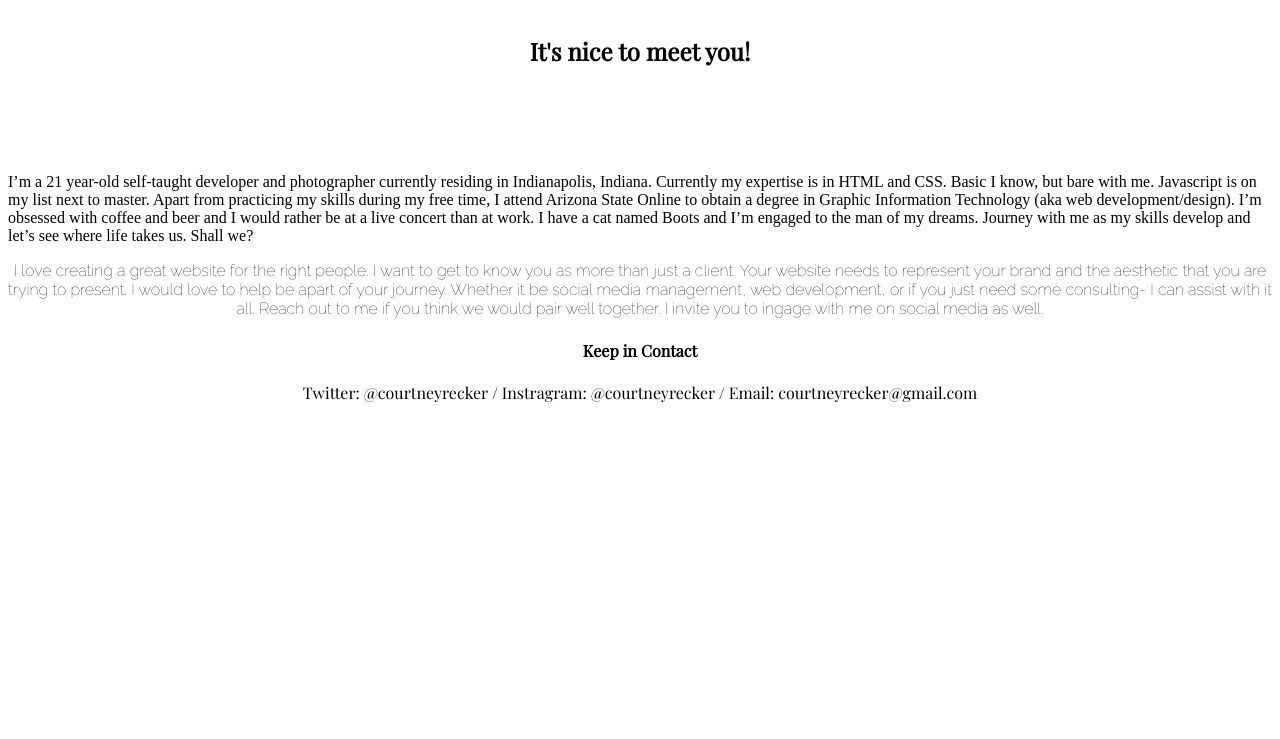
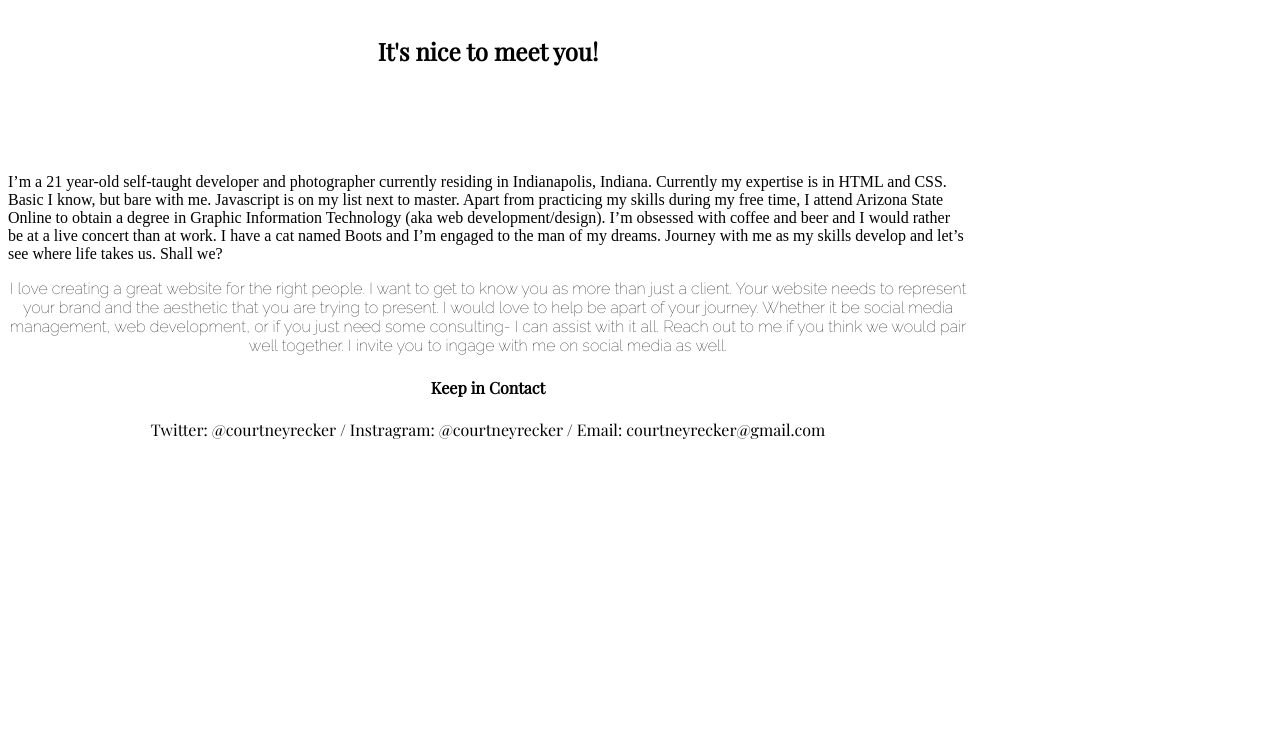
Before and after one commit to courtneyrecker/courtneyrecker.github.io, a plain HTML site: page index.html in a window 1280 px wide. Shown: the part 61-800 px from the top of the page. Drawn offline with nearby package versions, Linux system fonts and the light colour scheme.

Commit message:
Change body width

```diff
--- a/css/style.css
+++ b/css/style.css
@@ -18,6 +18,9 @@ a:hover, a:active {
     background-color: #001a66;
 }
 
+body {
+  max-width: 75%;
+}
 
 .header {
   text-align: center;
```
